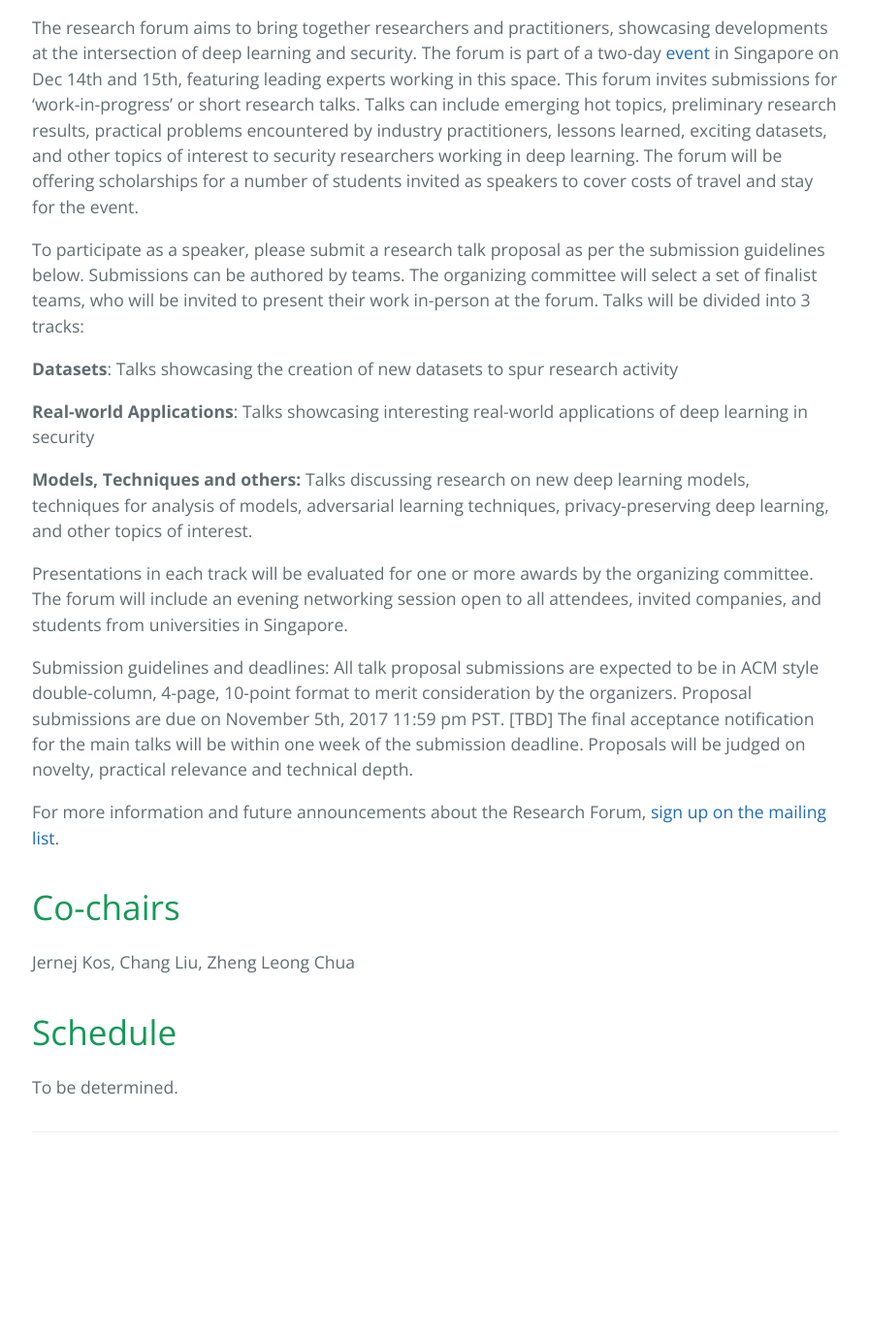
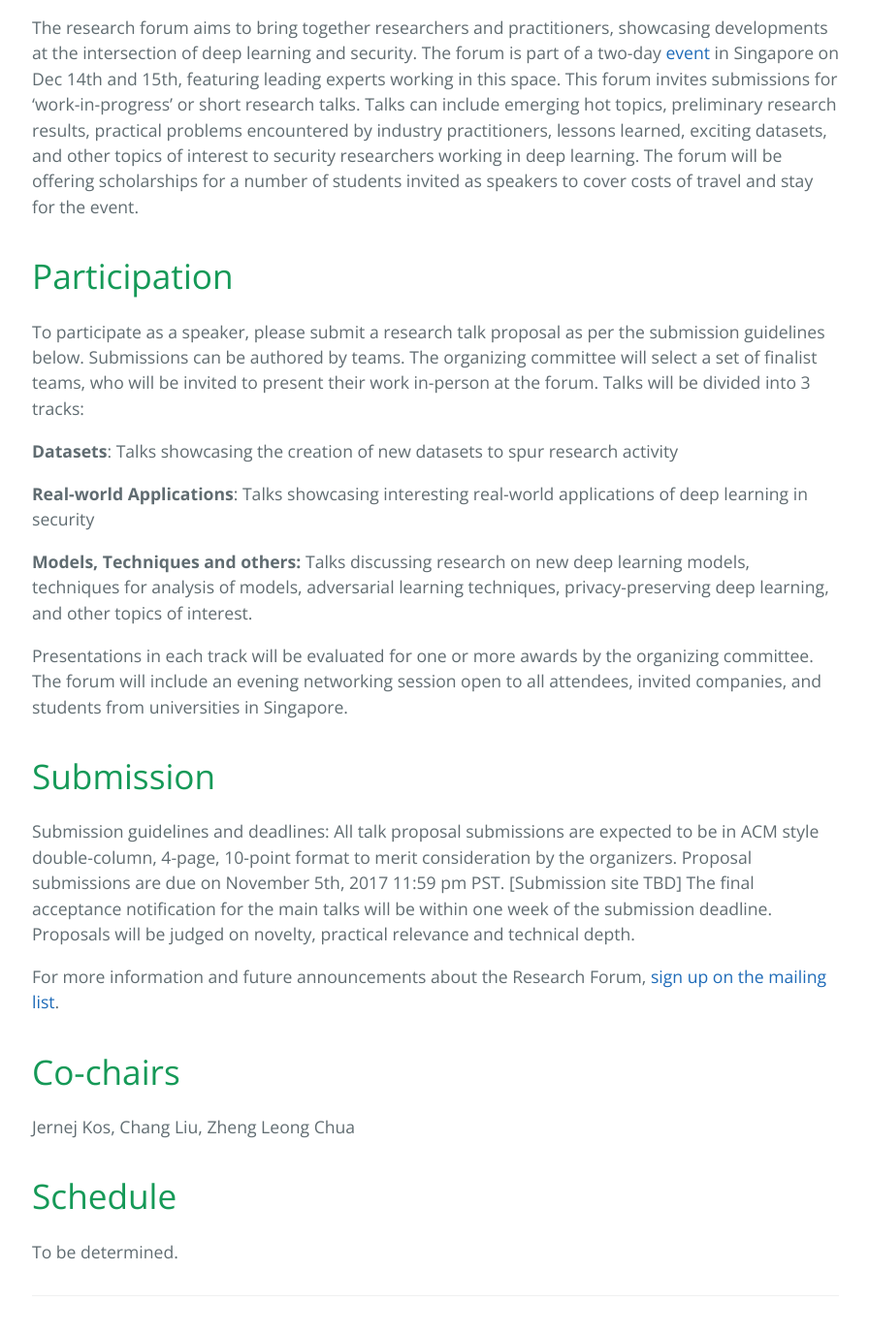
Before and after one commit to deep-learning-security/deep-learning-security.github.io, a Jekyll site: the page built from forum.md, in a window 1280 px wide and 1400 px high, scrolled down 404 px. Shown: the top 1376 px of the window at 97% size, without its empty margins (191-1087 px from the left). Built offline with Jekyll 4.4.1, drawn with Linux system fonts in a browser that asks for light colours; before the commit the page ends 1636 px from its top, so only the background shows below that.

Commit message:
co-chairs

```diff
--- a/forum.md
+++ b/forum.md
@@ -19,6 +19,8 @@ security researchers working in deep learning. The forum
 will be offering scholarships for a number of students
 invited as speakers to cover costs of travel and stay for
 the event.
+
+# Participation
 
 To participate as a speaker, please submit a research talk
 proposal as per the submission guidelines below. Submissions
@@ -43,11 +45,13 @@ awards by the organizing committee. The forum will include an
 evening networking session open to all attendees, invited
 companies, and students from universities in Singapore.
 
+# Submission
+
 Submission guidelines and deadlines: All talk proposal
 submissions are expected to be in ACM style double-column,
 4-page, 10-point format to merit consideration by the organizers.
 Proposal submissions are due on November 5th, 2017 11:59 pm PST.
-[TBD]
+[Submission site TBD]
 The final acceptance notification for the main talks will be
 within one week of the submission deadline. Proposals will be
 judged on novelty, practical relevance and technical depth.
```
